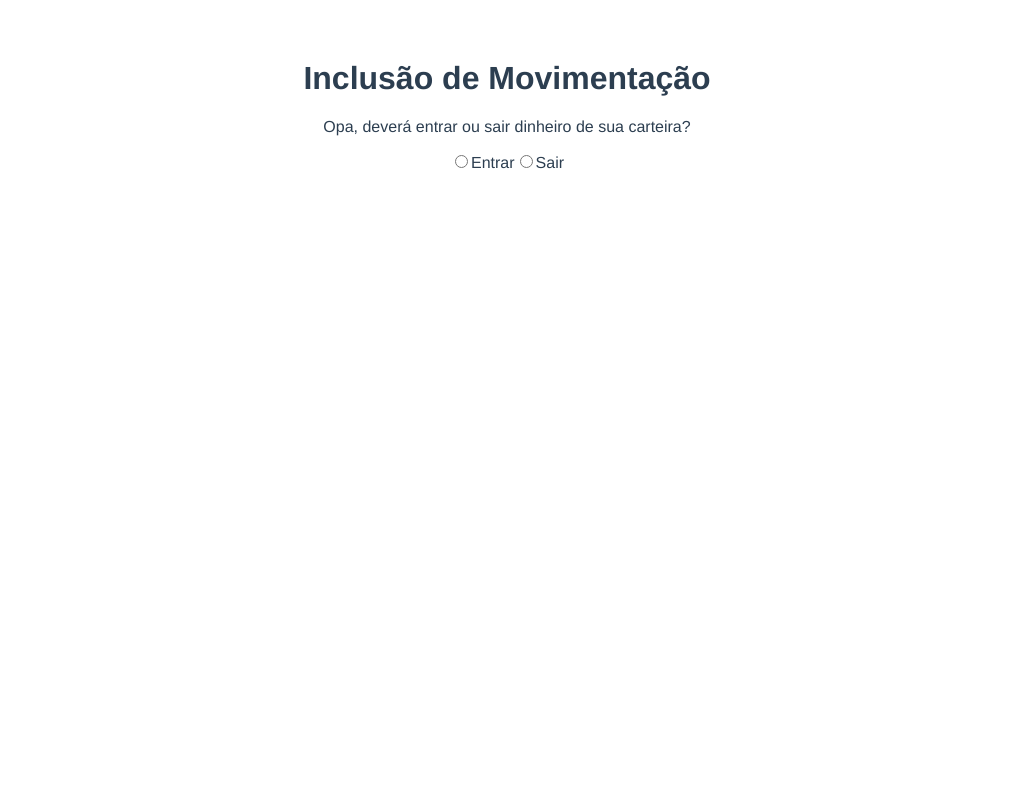
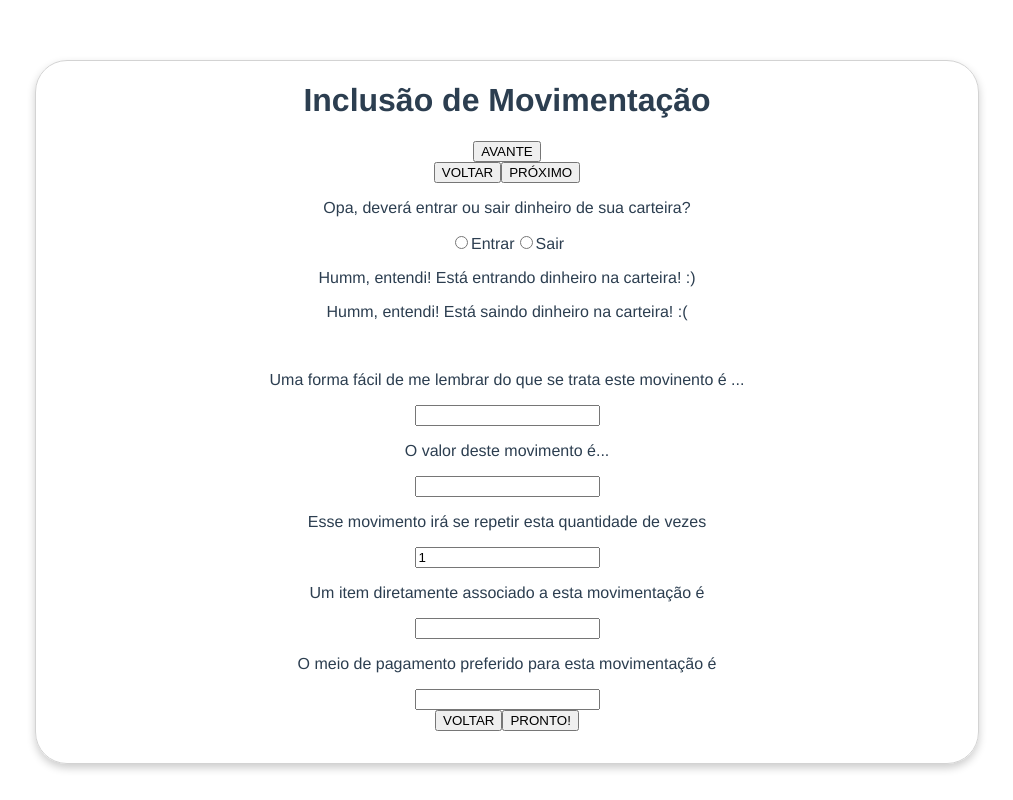
Before and after one commit to vitormarcal/asteya-front, a Vue app: page / in a window 1280 px wide. Shown: the whole page, without its empty margins (133-1146 px from the left). Built offline with nearby package versions, Linux system fonts and the light colour scheme.

Commit message:
CREATE diversos componentes vazios do formulario

```diff
--- /dev/null
+++ b/src/components/DetalhamentoMovimento.vue
@@ -0,0 +1,50 @@
+<template>
+    <div id="detalhamentoMovimento">
+        <div>
+            <p>Opa, deverá entrar ou sair dinheiro de sua carteira?</p>
+            <input type="radio" id="entrada" value="Entrada"/>
+            <label for="entrada">Entrar</label>
+            <input type="radio" id="saida" value="Saída"/>
+            <label for="saida">Sair</label>
+        </div>
+
+        <div>
+            <p>Humm, entendi! Está entrando dinheiro na carteira! :)</p>
+            <p>Humm, entendi! Está saindo dinheiro na carteira! :(</p>
+            <br/>
+            <div>
+                <p>Uma forma fácil de me lembrar do que se trata este movinento é ...</p>
+                <input id="descricao" type="text"/>
+            </div>
+            <div>
+                <p>O valor deste movimento é...</p>
+                <input type="text" id="valor"/>
+            </div>
+            <div>
+                <p>Esse movimento irá se repetir esta quantidade de vezes </p>
+                <input id="recorrencia" value="1"/>
+            </div>
+            <div>
+                <p>Um item diretamente associado a esta movimentação é </p>
+                <input type="text"/>
+            </div>
+            <div>
+                <p>O meio de pagamento preferido para esta movimentação é </p>
+                <input type="text"/>
+            </div>
+        </div>
+        <button type="button" >VOLTAR</button>
+        <button type="button" >PRONTO!</button>
+    </div>
+
+</template>
+<script>
+    export default {
+        name: 'DetalhamentoMovimento',
+    }
+
+</script>
+
+<style scoped>
+
+</style>
--- a/src/components/InclusaoMovimento.vue
+++ b/src/components/InclusaoMovimento.vue
@@ -1,55 +1,22 @@
 <template>
-    <div>
+    <div class="container">
+        <div class="card">
         <h1>Inclusão de Movimentação</h1>
-        <div>
-            <div>
-                <p>Opa, deverá entrar ou sair dinheiro de sua carteira?</p>
-                <input type="radio" id="entrada" value="Entrada" v-model="tipoMovimento" />
-                <label for="entrada">Entrar</label>
-                <input type="radio" id="saida" value="Saída" v-model="tipoMovimento"/>
-                <label for="saida">Sair</label>
-            </div>
-
-            <div v-if="tipoMovimento">
-                <p v-if="tipoMovimento === 'Entrada'">Humm, entendi! Está entrando dinheiro na carteira! :)</p>
-                <p v-else-if="tipoMovimento === 'Saída'">Humm, entendi! Está saindo dinheiro na carteira! :(</p>
-                <p v-else>Ainda vou escolher</p>
-                <br/>
-                <div>
-                    <p>Uma forma fácil de me lembrar do que se trata este movinento é ...</p>
-                    <input id="descricao" type="text"/>
-                </div>
-                <div>
-                    <p>O valor deste movimento é...</p>
-                    <input type="text" id="valor"/>
-                </div>
-                <div>
-                    <p>Esse movimento irá se repetir esta quantidade de vezes </p>
-                    <input id="recorrencia" value="1"/>
-                </div>
-                <div>
-                    <p>Um item diretamente associado a esta movimentação é </p>
-                    <input type="text"/>
-                </div>
-                <div>
-                    <p>O meio de pagamento preferido para esta movimentação é </p>
-                    <input type="text"/>
-                </div>
-
-            </div>
-
+            <informacao-movimento/>
+            <valoracao-movimento/>
+            <detalhamento-movimento/>
         </div>
-
     </div>
-
 </template>
 
 <script>
+    import InformacaoMovimento from "./InformacaoMovimento";
+    import ValoracaoMovimento from "./ValoracaoMovimento";
+    import DetalhamentoMovimento from "./DetalhamentoMovimento";
     export default {
-        name: 'InclusaoMovimentacao',
+        components: {DetalhamentoMovimento, ValoracaoMovimento, InformacaoMovimento},
         data: () => ({
-            mensagemTipoMovimentoEscolhido: 'Ainda vou escolher',
-            tipoMovimento: ''
+
         }),
         methods:  {
 
@@ -61,4 +28,21 @@
 
 <style scoped>
 
+    .container {
+        padding: 0 10rem 0 10rem;
+    }
+
+    .card {
+        /* Add shadows to create the "card" effect */
+        box-shadow: 0 4px 8px 0 rgba(0,0,0,0.2);
+        transition: 0.3s;
+        border: 1px solid #d3d3d3;
+        border-radius: 2rem;
+        padding-bottom: 2rem;
+    }
+
+    .card:hover {
+        box-shadow: 0 8px 16px 0 rgba(0,0,0,0.2);
+    }
+
 </style>
--- /dev/null
+++ b/src/components/InformacaoMovimento.vue
@@ -0,0 +1,16 @@
+<template>
+    <div id="informacaoMovimento">
+        <button type="button" >AVANTE</button>
+    </div>
+
+</template>
+<script>
+    export default {
+        name: 'InformacaoMovimento',
+    }
+
+</script>
+
+<style scoped>
+
+</style>
--- /dev/null
+++ b/src/components/ValoracaoMovimento.vue
@@ -0,0 +1,17 @@
+<template>
+    <div id="valoracaoMovimento">
+        <button type="button" >VOLTAR</button>
+        <button type="button" >PRÓXIMO</button>
+    </div>
+
+</template>
+<script>
+    export default {
+        name: 'ValoracaoMovimento',
+    }
+
+</script>
+
+<style scoped>
+
+</style>
```
Also changed, not shown: src/components/ProgressBar.vue (added, +16 -0 lines).
